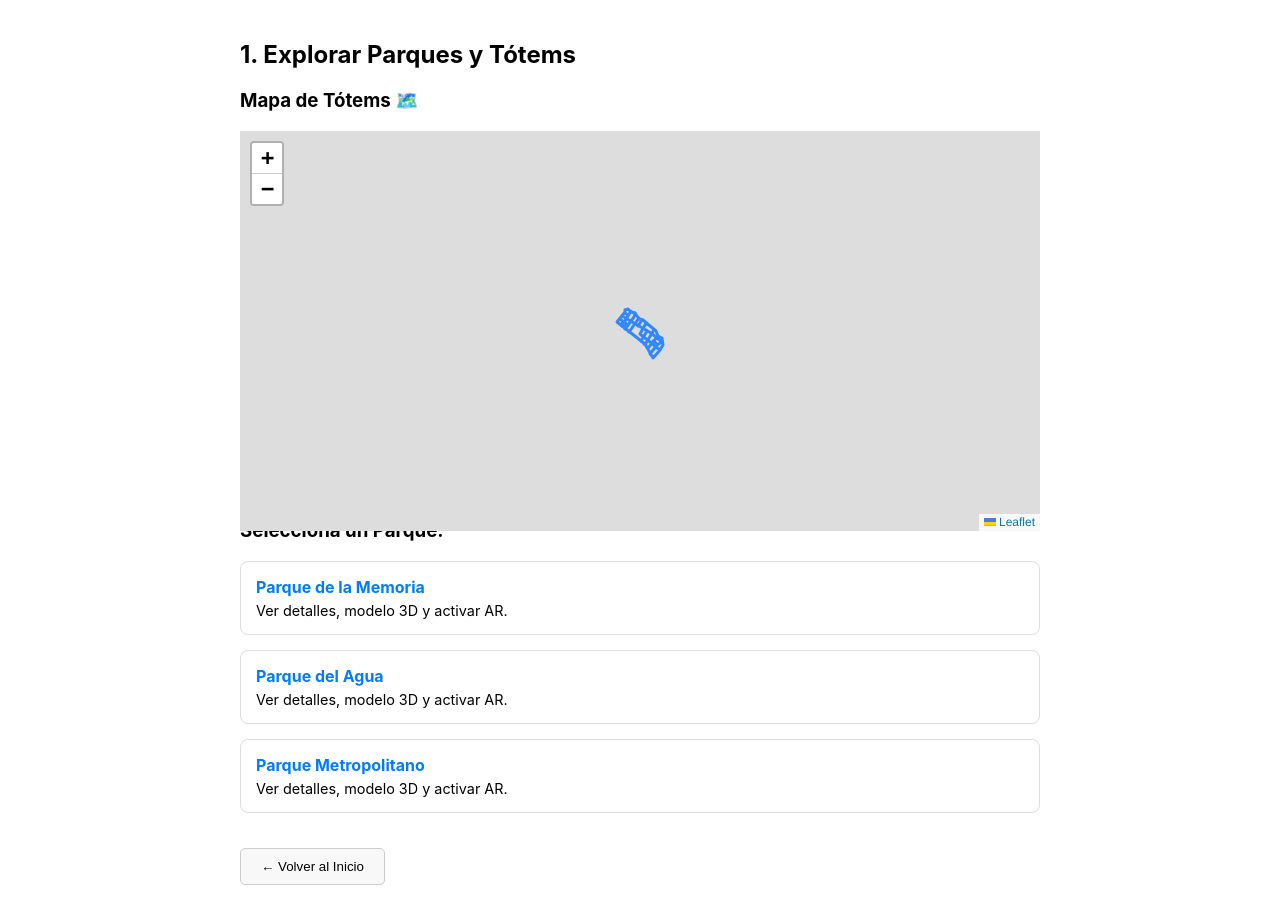
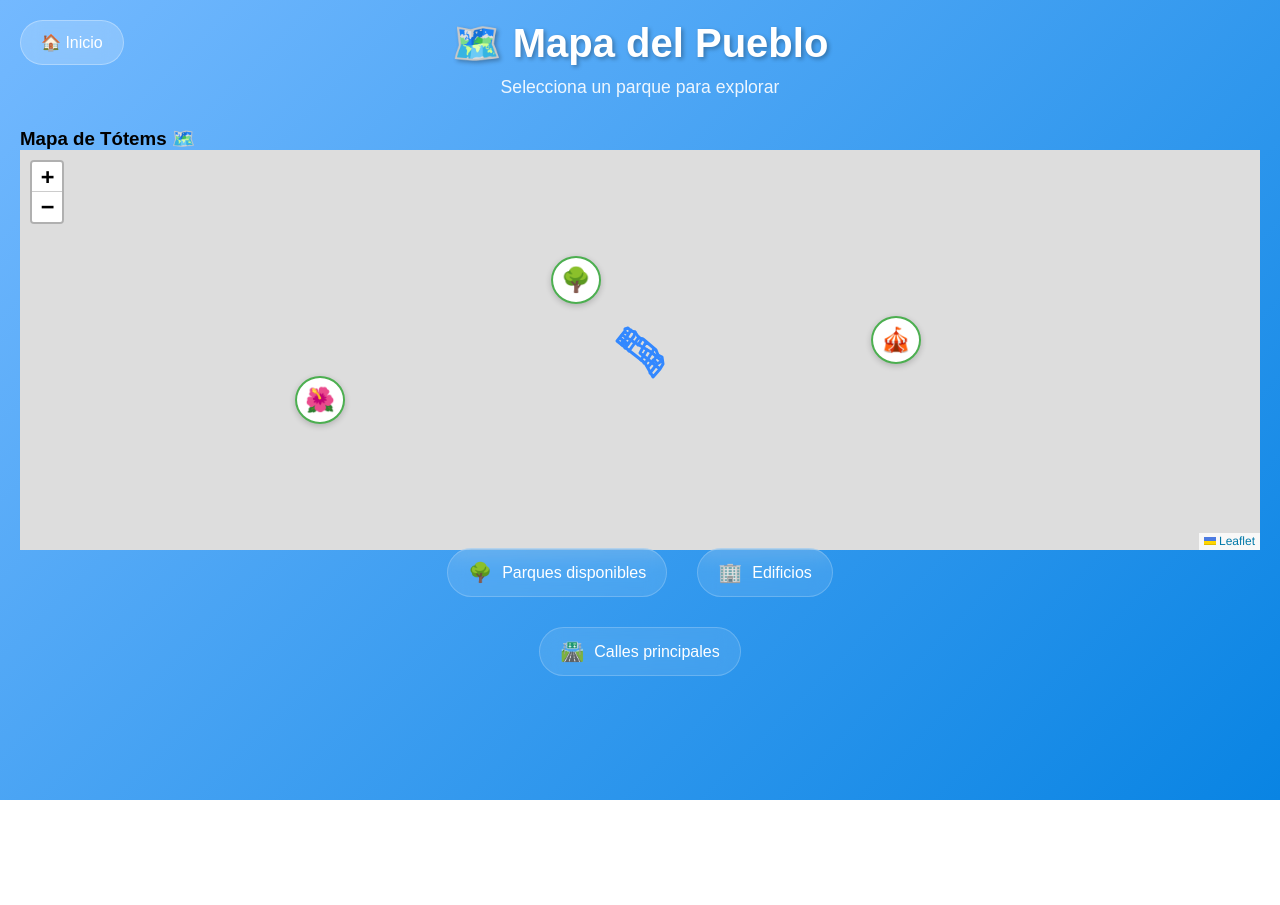
Before and after one commit to thevutman/Taller-5, a React (Create React App) app: page /mapa in a window 1280 px wide. After the commit the page ends 800 px from the top, so only its background shows below. Built offline with nearby package versions, Linux system fonts and the light colour scheme.

Commit message:
[Alpha 1.1] Funcional con interfaz

```diff
--- a/src/App.js
+++ b/src/App.js
@@ -1,25 +1,25 @@
-// import React from 'react';
-// import { BrowserRouter as Router, Routes, Route } from 'react-router-dom';
-// import HomeScreen from './components/HomeScreen';
-// import MapScreen from './components/MapScreen';
-// import ParkDetailScreen from './components/ParkDetailScreen';
-// import './App.css';
+import React from 'react';
+import { BrowserRouter as Router, Routes, Route } from 'react-router-dom';
+import HomeScreen from './componentss/HomeScreen';
+import MapScreen from './componentss/MapScreen';
+import ParkDetailScreen from './componentss/ParkDetailScreen';
+import './App.css';
 
-// function App() {
-//   return (
-//     <Router>
-//       <div className="App">
-//         <Routes>
-//           <Route path="/" element={<HomeScreen />} />
-//           <Route path="/mapa" element={<MapScreen />} />
-//           <Route path="/parque/:parqueId" element={<ParkDetailScreen />} />
-//         </Routes>
-//       </div>
-//     </Router>
-//   );
-// }
+function App() {
+  return (
+    <Router>
+      <div className="App">
+        <Routes>
+          <Route path="/" element={<HomeScreen />} />
+          <Route path="/mapa" element={<MapScreen />} />
+          <Route path="/parque/:parqueId" element={<ParkDetailScreen />} />
+        </Routes>
+      </div>
+    </Router>
+  );
+}
 
-// export default App;
+export default App;
 
 // src/App.jsx
 // src/App.jsx (Modificado para incluir el Modo TEST_VIDEO)
@@ -129,39 +129,39 @@
 // export default App;
 
 
-import React from 'react';
-import { BrowserRouter, Routes, Route } from 'react-router-dom';
-import WelcomeScreen from './components/WelcomeScreen';
-import ParkMap from './components/ParkMap';
-import ParkDetail from './components/ParkDetail';
-// Importa tus componentes existentes
-import ARScanner from './componentss/ARScanner';
-import TotemMap from './componentss/TotemMap';
-import ARTestScanner from './componentss/ARTestScanner'; // Puedes quitar este si quieres, pero es útil para debug.
+// import React from 'react';
+// import { BrowserRouter, Routes, Route } from 'react-router-dom';
+// import WelcomeScreen from './components/WelcomeScreen';
+// import ParkMap from './components/ParkMap';
+// import ParkDetail from './components/ParkDetail';
+// // Importa tus componentes existentes
+// import ARScanner from './componentss/ARScanner';
+// import TotemMap from './componentss/TotemMap';
+// import ARTestScanner from './componentss/ARTestScanner'; // Puedes quitar este si quieres, pero es útil para debug.
 
-const App = () => {
-    return (
-        <BrowserRouter>
-            <Routes>
-                {/* Nivel 0: Inicio */}
-                <Route path="/" element={<WelcomeScreen />} />
+// const App = () => {
+//     return (
+//         <BrowserRouter>
+//             <Routes>
+//                 {/* Nivel 0: Inicio */}
+//                 <Route path="/" element={<WelcomeScreen />} />
 
-                {/* Nivel 1: Mapa y Lista */}
-                <Route path="/mapa" element={<ParkMap />} />
+//                 {/* Nivel 1: Mapa y Lista */}
+//                 <Route path="/mapa" element={<ParkMap />} />
 
-                {/* Nivel 2: Detalle del Parque, 3D y Botón AR */}
-                <Route path="/parque/:id" element={<ParkDetail />} />
+//                 {/* Nivel 2: Detalle del Parque, 3D y Botón AR */}
+//                 <Route path="/parque/:id" element={<ParkDetail />} />
 
-                {/* (Opcional) Rutas de prueba directa */}
-                <Route path="/ar-debug" element={<ARScanner />} />
-                <Route path="/map-debug" element={<TotemMap />} />
-                <Route path="/ar-test" element={<ARTestScanner />} />
+//                 {/* (Opcional) Rutas de prueba directa */}
+//                 <Route path="/ar-debug" element={<ARScanner />} />
+//                 <Route path="/map-debug" element={<TotemMap />} />
+//                 <Route path="/ar-test" element={<ARTestScanner />} />
 
-                {/* Ruta de fallback si no encuentra nada */}
-                <Route path="*" element={<WelcomeScreen />} />
-            </Routes>
-        </BrowserRouter>
-    );
-};
+//                 {/* Ruta de fallback si no encuentra nada */}
+//                 <Route path="*" element={<WelcomeScreen />} />
+//             </Routes>
+//         </BrowserRouter>
+//     );
+// };
 
-export default App;
+// export default App;
--- a/src/componentss/MapScreen.css
+++ b/src/componentss/MapScreen.css
@@ -225,6 +225,31 @@
   margin: 0 auto 20px;
 }
 
+.park-buttons-overlay {
+  position: absolute;
+  width: 100%;
+  height: 400px; /* igual al alto del mapa */
+  pointer-events: none;
+  top: 160px; /* ajusta según tu layout */
+  left: 0;
+}
+
+.park-button {
+  pointer-events: auto;
+  background: white;
+  border: 2px solid #4caf50;
+  border-radius: 50%;
+  padding: 8px;
+  font-size: 24px;
+  cursor: pointer;
+  box-shadow: 0 2px 6px rgba(0,0,0,0.2);
+  transition: transform 0.1s;
+}
+
+.park-button:hover {
+  transform: scale(1.2);
+}
+
 @keyframes pulse {
   0% {
     transform: translate(-50%, -50%) scale(1);
--- a/src/componentss/MapScreen.js
+++ b/src/componentss/MapScreen.js
@@ -1,6 +1,8 @@
 import React, { useState } from 'react';
 import { useNavigate } from 'react-router-dom';
 import './MapScreen.css';
+// Importa el componente del mapa real
+import TotemMap from './TotemMap';
 
 const MapScreen = () => {
   const navigate = useNavigate();
@@ -53,36 +55,31 @@ const MapScreen = () => {
         </div>
       </div>
 
-      <div className="map-container">
-        <div className="map-background">
-          {/* Elementos decorativos del mapa */}
-          <div className="road road-horizontal" style={{top: '40%', left: '0%', width: '100%'}}></div>
-          <div className="road road-vertical" style={{top: '0%', left: '50%', height: '100%'}}></div>
-          <div className="building" style={{top: '15%', left: '15%'}}>🏢</div>
-          <div className="building" style={{top: '20%', left: '75%'}}>🏪</div>
-          <div className="building" style={{top: '70%', left: '60%'}}>🏫</div>
-          <div className="building" style={{top: '75%', left: '10%'}}>⛪</div>
+      {/* Reemplaza el mapa de prueba por el mapa real */}
+      <TotemMap />
 
-          {/* Marcadores de parques */}
-          {parks.map((park) => (
-            <div
-              key={park.id}
-              className={`park-marker ${selectedPark === park.id ? 'selected' : ''}`}
-              style={park.position}
-              onClick={() => handleParkClick(park.id)}
-            >
-              <div className="park-icon">{park.icon}</div>
-              <div className="park-pulse"></div>
-              <div className="park-tooltip">
-                <h3>{park.name}</h3>
-                <p>{park.description}</p>
-                <span className="click-hint">👆 Toca para explorar</span>
-              </div>
-            </div>
-          ))}
-        </div>
+      {/* Botones flotantes de parques sobre el mapa */}
+      <div className="park-buttons-overlay">
+        {parks.map(park => (
+          <button
+            key={park.id}
+            className="park-button"
+            style={{
+              position: 'absolute',
+              top: park.position.top,
+              left: park.position.left,
+              transform: 'translate(-50%, -50%)',
+              zIndex: 1000
+            }}
+            title={park.name}
+            onClick={() => handleParkClick(park.id)}
+          >
+            {park.icon}
+          </button>
+        ))}
       </div>
 
+      {/* Puedes dejar la leyenda y el overlay de carga si lo necesitas */}
       <div className="map-legend">
         <div className="legend-item">
           <span className="legend-icon">🌳</span>
--- a/src/componentss/ParkDetailScreen.css
+++ b/src/componentss/ParkDetailScreen.css
@@ -569,6 +569,31 @@
   color: white;
 }
 
+.ar-modal {
+  position: fixed;
+  top: 0; left: 0; right: 0; bottom: 0;
+  background: rgba(0,0,0,0.7);
+  z-index: 9999;
+  display: flex;
+  flex-direction: column;
+  align-items: center;
+  justify-content: center;
+}
+
+.close-ar {
+  position: absolute;
+  top: 30px;
+  right: 40px;
+  background: #f44336;
+  color: white;
+  border: none;
+  font-size: 1.2em;
+  padding: 10px 20px;
+  border-radius: 6px;
+  cursor: pointer;
+  z-index: 10001;
+}
+
 @keyframes arPulse {
   0%, 100% {
     box-shadow: 0 8px 25px rgba(0,0,0,0.2);
--- a/src/componentss/ParkDetailScreen.js
+++ b/src/componentss/ParkDetailScreen.js
@@ -4,13 +4,14 @@ import { Canvas } from '@react-three/fiber';
 import { OrbitControls, Text } from '@react-three/drei';
 import { useGLTF } from '@react-three/drei';
 import SimpleAR from './SimpleAR';
+import ARScanner from './ARScanner';
 import './ParkDetailScreen.css';
 import './SimpleAR.css';
 import * as THREE from 'three';
 
 // Componente del Tótem 3D cargado desde un archivo .gl
 const Totem3D = () => {
-  const { scene } = useGLTF('/models/1.glb'); // Ruta corregida al archivo .glb
+  const { scene } = useGLTF('/models/totem.glb'); // Ruta corregida al archivo .glb
 
   return <primitive object={scene} scale={[3, 3, 3]} />; // Escala aumentada
 };
@@ -148,7 +149,10 @@ const ParkDetailScreen = () => {
       </div>
 
       {showAR && (
-        <SimpleAR parkData={currentPark} onClose={closeAR} />
+        <div className="ar-modal">
+          <button className="close-ar" onClick={closeAR}>✖ Cerrar AR</button>
+          <ARScanner />
+        </div>
       )}
     </div>
   );
```
